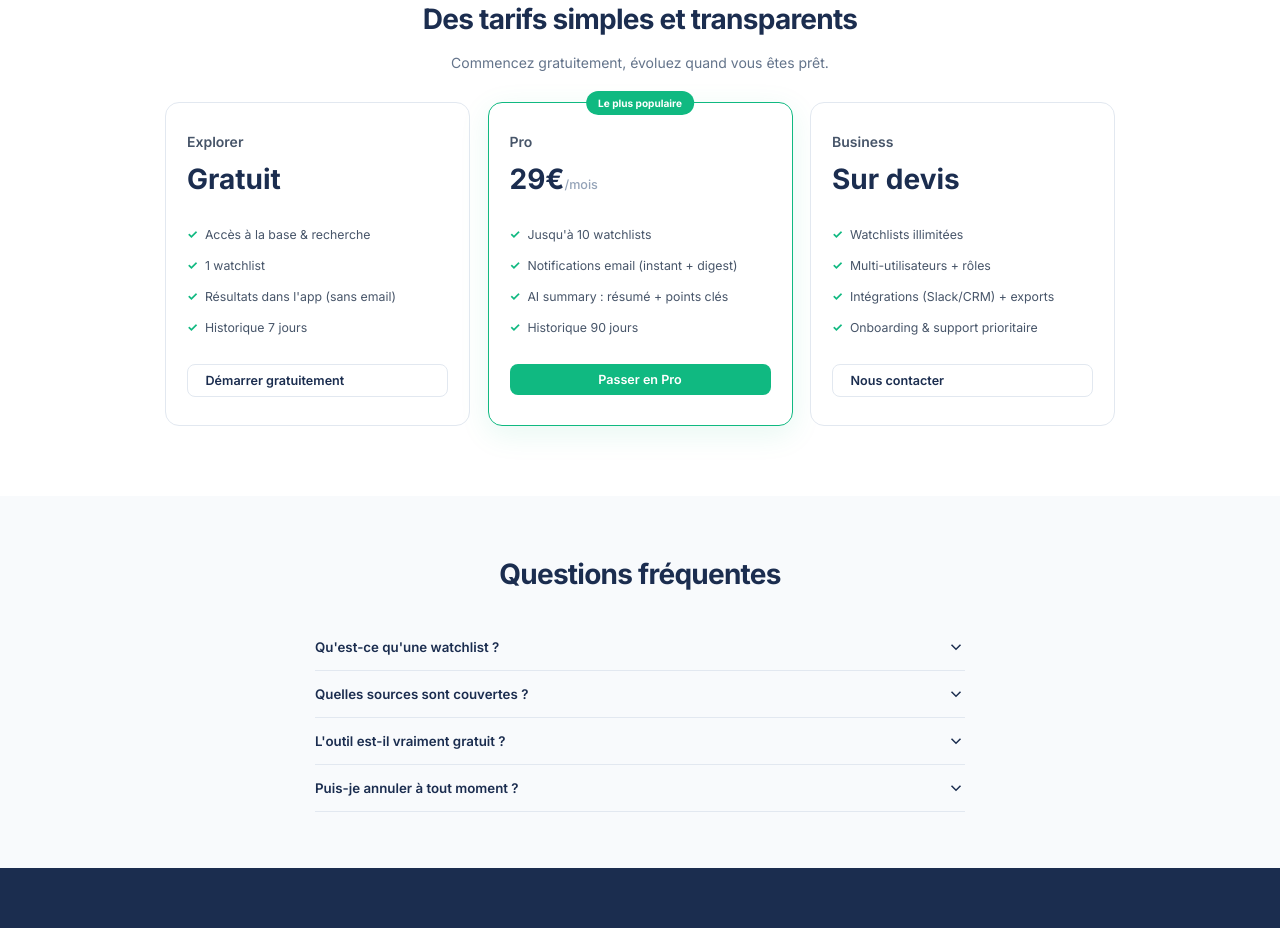
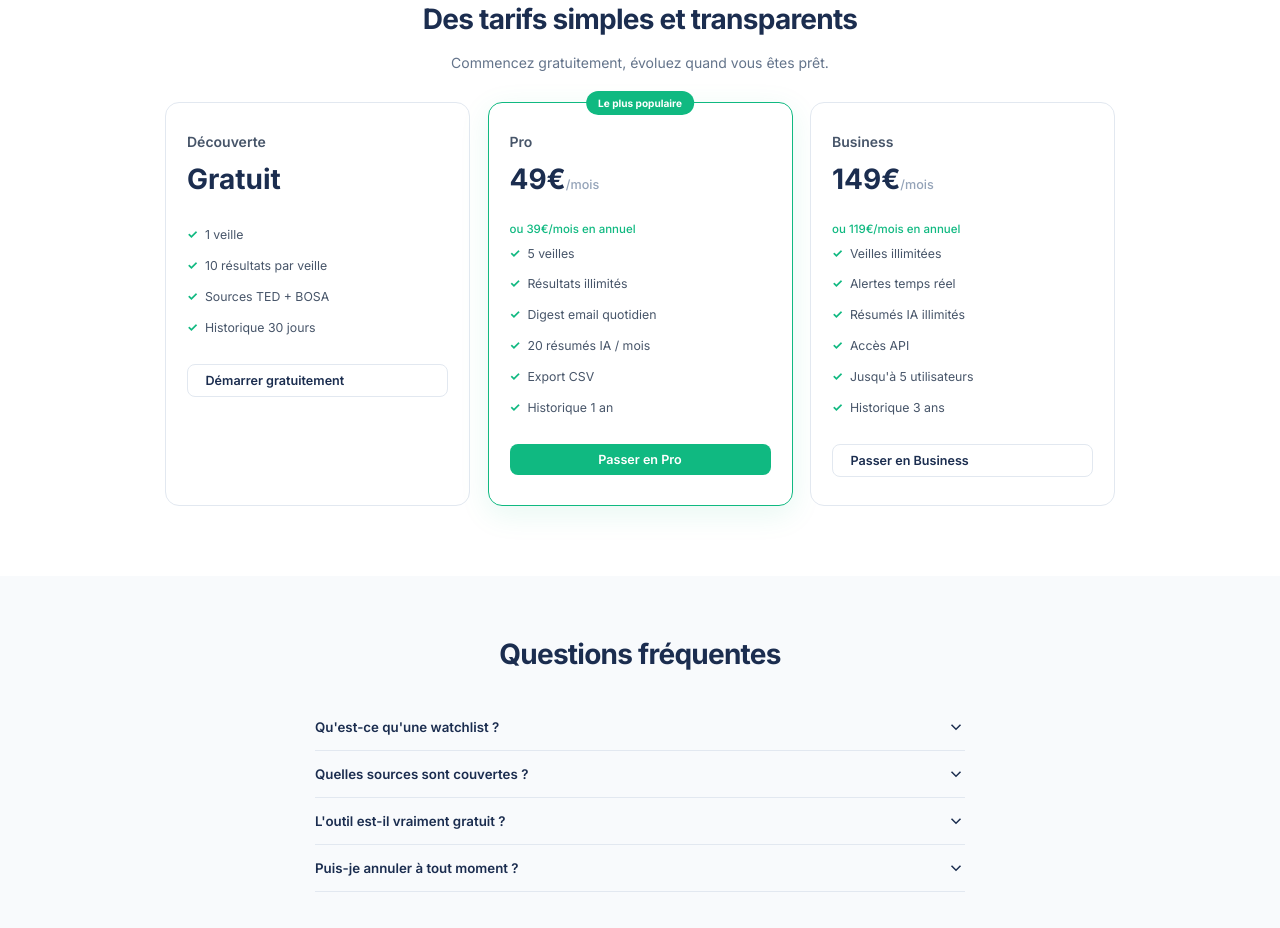
Before and after one commit to AntonioGuanche/ProcureWatch, a React (Vite) app in the folder web/: page / in a window 1280 px wide. Shown: the part 1920-2848 px from the top of the page. Built offline with nearby package versions, Linux system fonts and the light colour scheme; the HTML template or start-up script is replaced by a standard one.

Commit message:
feat: update pricing landing page + billing UI

```diff
--- a/web/src/index.css
+++ b/web/src/index.css
@@ -1992,6 +1992,7 @@ label {
   margin-bottom: 1.25rem;
 }
 .ld-price-amount span { font-size: 0.9rem; font-weight: 500; color: var(--ld-gray-400); }
+.ld-price-annual { font-size: 0.82rem; color: var(--ld-teal); font-weight: 500; margin-top: 0.15rem; }
 
 .ld-price-features {
   list-style: none;
--- a/web/src/pages/Landing.tsx
+++ b/web/src/pages/Landing.tsx
@@ -85,7 +85,7 @@ export default function Landing() {
   const faqs = [
     { q: "Qu'est-ce qu'une watchlist ?", a: "Une watchlist est un ensemble de critères (mots-clés, codes CPV, régions) qui définissent les marchés publics pertinents pour votre activité. ProcureWatch surveille en continu les nouvelles publications et vous alerte dès qu'un marché correspond." },
     { q: "Quelles sources sont couvertes ?", a: "Nous centralisons les avis du portail belge e-Procurement (BOSA) et du Tenders Electronic Daily (TED) de l'Union européenne. Cela couvre la quasi-totalité des marchés publics belges et européens." },
-    { q: "L'outil est-il vraiment gratuit ?", a: "Le plan Explorer est gratuit et permet d'accéder à la base de données, de faire des recherches et de créer une watchlist. Les plans payants ajoutent les alertes email, plus de watchlists et des fonctionnalités avancées." },
+    { q: "L'outil est-il vraiment gratuit ?", a: "Le plan Découverte est gratuit et permet de créer une veille, de faire des recherches et de consulter les résultats. Les plans Pro (49€/mois) et Business (149€/mois) ajoutent les alertes email, plus de veilles, l'export CSV, les résumés IA et l'accès API." },
     { q: "Puis-je annuler à tout moment ?", a: "Oui, aucun engagement. Vous pouvez annuler ou changer de plan à tout moment depuis votre profil." },
   ];
 
@@ -332,38 +332,44 @@ export default function Landing() {
 
           <div className="ld-price-grid">
             <div className="ld-price-card">
-              <div className="ld-price-name">Explorer</div>
+              <div className="ld-price-name">Découverte</div>
               <div className="ld-price-amount">Gratuit</div>
               <ul className="ld-price-features">
-                <li>Accès à la base &amp; recherche</li>
-                <li>1 watchlist</li>
-                <li>Résultats dans l'app (sans email)</li>
-                <li>Historique 7 jours</li>
+                <li>1 veille</li>
+                <li>10 résultats par veille</li>
+                <li>Sources TED + BOSA</li>
+                <li>Historique 30 jours</li>
               </ul>
               <button className="ld-btn-outline ld-btn-full" onClick={() => navigate("/login")}>Démarrer gratuitement</button>
             </div>
             <div className="ld-price-card popular">
               <div className="ld-popular-badge">Le plus populaire</div>
               <div className="ld-price-name">Pro</div>
-              <div className="ld-price-amount">29€<span>/mois</span></div>
+              <div className="ld-price-amount">49€<span>/mois</span></div>
+              <div className="ld-price-annual">ou 39€/mois en annuel</div>
               <ul className="ld-price-features">
-                <li>Jusqu'à 10 watchlists</li>
-                <li>Notifications email (instant + digest)</li>
-                <li>AI summary : résumé + points clés</li>
-                <li>Historique 90 jours</li>
+                <li>5 veilles</li>
+                <li>Résultats illimités</li>
+                <li>Digest email quotidien</li>
+                <li>20 résumés IA / mois</li>
+                <li>Export CSV</li>
+                <li>Historique 1 an</li>
               </ul>
-              <button className="ld-btn-primary ld-btn-full" onClick={() => navigate("/login")}>Passer en Pro</button>
+              <button className="ld-btn-primary ld-btn-full" onClick={() => user ? navigate("/profile") : navigate("/login")}>Passer en Pro</button>
             </div>
             <div className="ld-price-card">
               <div className="ld-price-name">Business</div>
-              <div className="ld-price-amount">Sur devis</div>
+              <div className="ld-price-amount">149€<span>/mois</span></div>
+              <div className="ld-price-annual">ou 119€/mois en annuel</div>
               <ul className="ld-price-features">
-                <li>Watchlists illimitées</li>
-                <li>Multi-utilisateurs + rôles</li>
-                <li>Intégrations (Slack/CRM) + exports</li>
-                <li>Onboarding &amp; support prioritaire</li>
+                <li>Veilles illimitées</li>
+                <li>Alertes temps réel</li>
+                <li>Résumés IA illimités</li>
+                <li>Accès API</li>
+                <li>Jusqu'à 5 utilisateurs</li>
+                <li>Historique 3 ans</li>
               </ul>
-              <button className="ld-btn-outline ld-btn-full" onClick={() => window.location.href = "mailto:hello@procurewatch.eu"}>Nous contacter</button>
+              <button className="ld-btn-outline ld-btn-full" onClick={() => user ? navigate("/profile") : navigate("/login")}>Passer en Business</button>
             </div>
           </div>
         </div>
```
